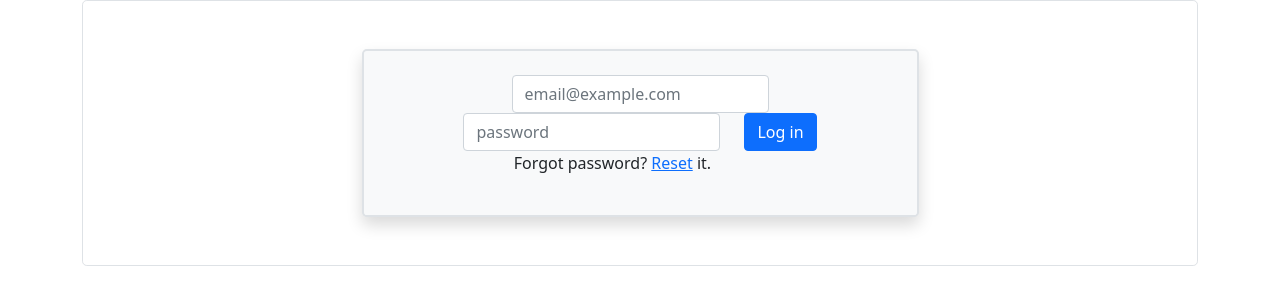
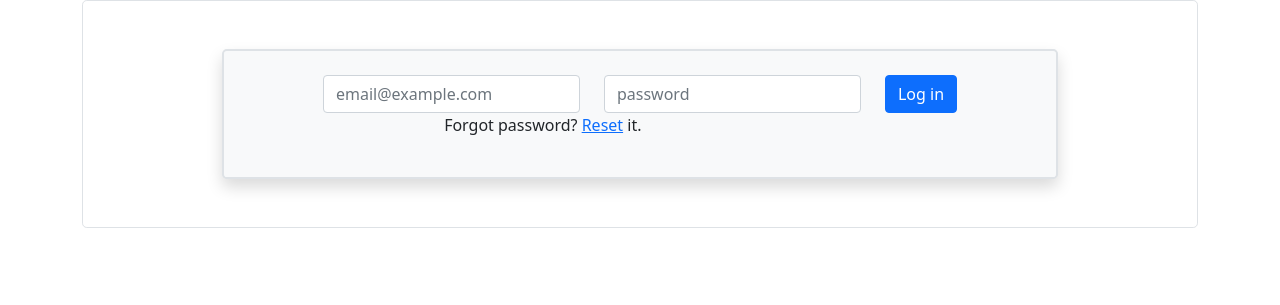
Before and after one commit to Alexsik76/flask_blog, a Flask app: page /login in a window 1280 px wide. Shown: the part 56-361 px from the top of the page. Run offline with Flask 2, Linux system fonts and the light colour scheme; some libraries are stand-ins or nearby versions.

Commit message:
corrected login.html

```diff
--- a/app/templates/auth/login.html
+++ b/app/templates/auth/login.html
@@ -1,6 +1,6 @@
 {% extends 'base.html' %}
 {% block app_content %}
-    <div class="mx-auto m-5 p-4 w-50 border border-2 rounded-3 bg-light shadow">
+    <div class="mx-auto m-5 p-4 w-75 border border-2 rounded-3 bg-light shadow">
     <form class="row justify-content-center" method="post">
         {{ form.csrf_token }}
         <div class="col-auto">
```
Also changed, not shown: README.md, app.db, users_data/2/vGtVqz.jpg (added).
